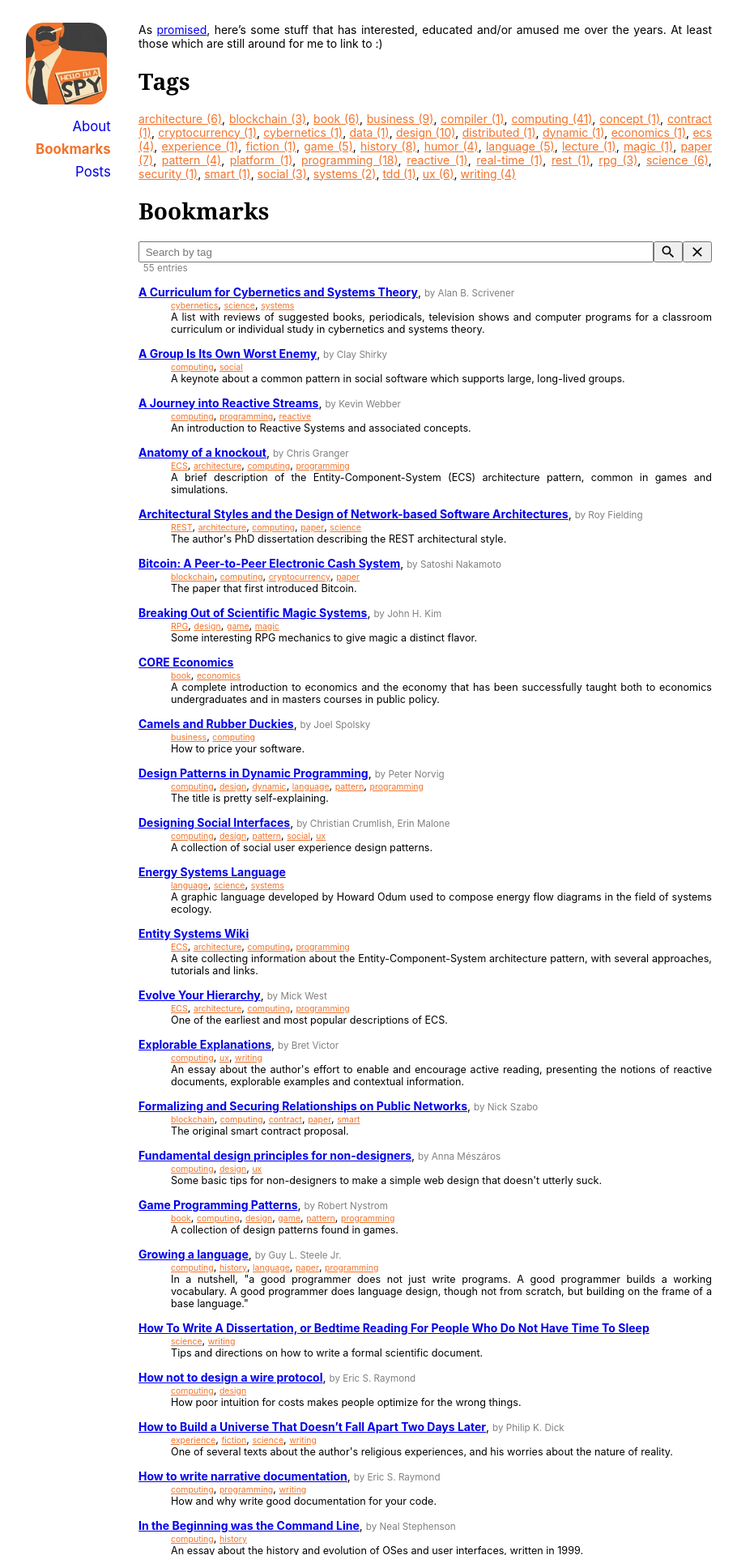
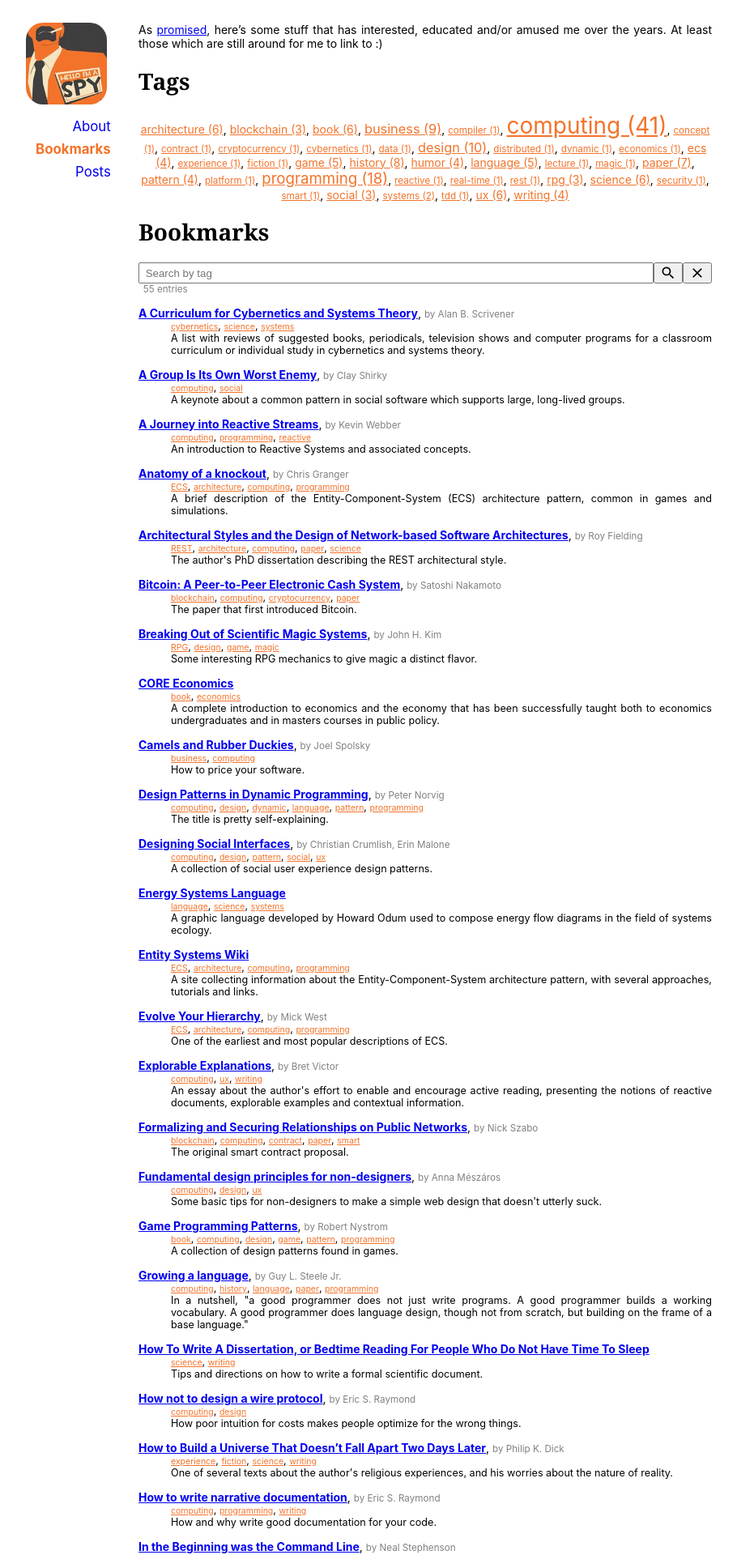
Before and after one commit to hanjos/hanjos.github.io, a Jekyll site: the page built from bookmarks.md, in a window 1280 px wide. Shown: the top 1920 px of the page at 81% size, without its empty margins (183-1093 px from the left). Built offline with Jekyll 4.4.1, drawn with Linux system fonts in a browser that asks for light colours.

Commit message:
Implementando uma nuvem de rótulos.

```diff
--- a/_sass/_general.scss
+++ b/_sass/_general.scss
@@ -31,6 +31,8 @@ $code-color: #f0f0f0;
 $mid-screen-width: 750px;
 $sidebar-width: 150px;
 
+$font-size: 14px;
+
 * {
   box-sizing: border-box;
 }
@@ -44,7 +46,7 @@ body {
 
   font-family: $sans-serif-font;
 
-  font-size: 14px;
+  font-size: $font-size;
 }
 
 h1, h2, h3, h4, h5, h6 {
@@ -124,10 +126,6 @@ button { /* centering any content within */
   color: gray;
 }
 
-.tag {
-  color: $sidebar-link-color;
-}
-
 .hidden { /* useful to filter out elements in a list */
   display: none;
 }
--- a/_sass/_search.scss
+++ b/_sass/_search.scss
@@ -1,3 +1,5 @@
+@import 'general';
+
 $search-input-padding: 0.5em;
 
 .search-widget {
@@ -18,3 +20,45 @@ $search-input-padding: 0.5em;
     padding-left: $search-input-padding;
   }
 }
+
+.tag-cloud {
+  margin: 0;
+
+  text-align: center;
+}
+
+.tag {
+  color: $sidebar-link-color;
+
+  &.tag-size-0 {
+    font-size: $font-size * 0.8333333;
+  }
+
+  &.tag-size-1 {
+    font-size: $font-size;
+  }
+
+  &.tag-size-2 {
+    font-size: $font-size * 1.166667;
+  }
+
+  &.tag-size-3 {
+    font-size: $font-size * 1.333333;
+  }
+
+  &.tag-size-4 {
+    font-size: $font-size * 1.5;
+  }
+
+  &.tag-size-5 {
+    font-size: $font-size * 1.666667;
+  }
+
+  &.tag-size-6 {
+    font-size: $font-size * 1.833333;
+  }
+
+  &.tag-size-7 {
+    font-size: $font-size * 2;
+  }
+}
--- a/bookmarks.md
+++ b/bookmarks.md
@@ -8,9 +8,10 @@ As [promised](/2019/06/11/to-remember-is-to-live.html), here's some stuff that h
 # Tags
 
 {% assign sorted_tags = site.data.bookmarks | map: 'tags' | join: ',' | downcase | split: ',' | group_by_exp: 'item', 'item' | sort: 'name' %}
-<p>
+{% assign max_count = sorted_tags | map: 'size' | sort | last | times: 1.0 %}
+<p class='tag-cloud'>
 {% for tag in sorted_tags %}
-<a href='#{{ tag.name }}' class='tag'>{{ tag.name }} ({{ tag.size }})</a>
+<a href='#{{ tag.name }}' class='tag tag-size-{{ tag.size | divided_by: max_count | times: 7 | round }}'>{{ tag.name }} ({{ tag.size }})</a>
 {%- if forloop.last == false -%}
 ,
 {%- endif -%}
```
Also changed, not shown: posts.md (+5 -2 lines).
